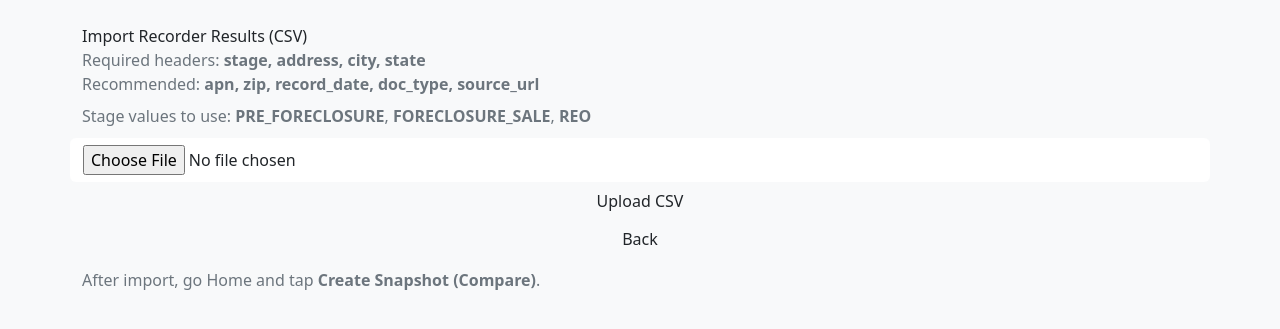
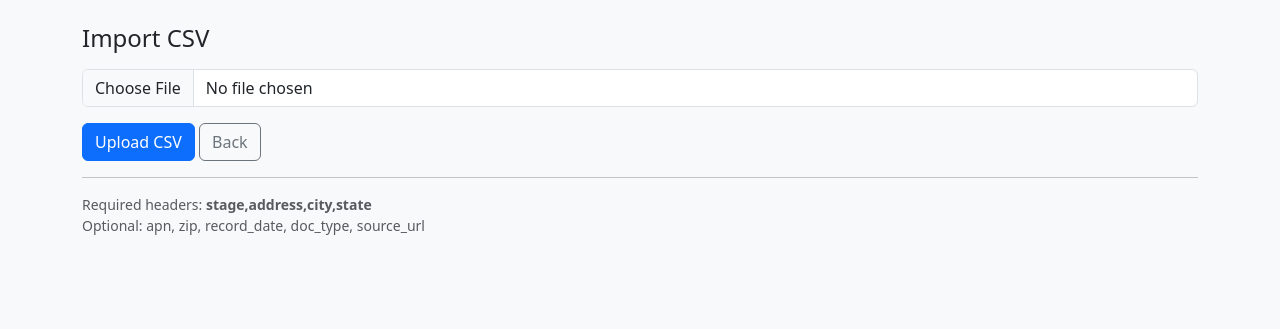
Before and after one commit to WayneWalgenbach/4close, a Flask app: page /import in a window 1280 px wide. Shown: the part 56-385 px from the top of the page. Run offline with Flask 3, Linux system fonts and the light colour scheme; data comes from the database, SQL or seed files in the repository; data that the repository does not hold is empty.

Commit message:
Refactor CSV import form layout and instructions

```diff
--- a/templates/import.html
+++ b/templates/import.html
@@ -1,29 +1,18 @@
 {% extends "base.html" %}
 {% block content %}
-  <div class="box">
-    <div class="section-title">Import Recorder Results (CSV)</div>
+  <h1 class="h4 mb-3">Import CSV</h1>
 
-    <div class="muted">
-      Required headers: <b>stage, address, city, state</b><br>
-      Recommended: <b>apn, zip, record_date, doc_type, source_url</b>
+  <form method="post" enctype="multipart/form-data" action="/import">
+    <div class="mb-3">
+      <input class="form-control" type="file" name="file" accept=".csv" required>
     </div>
+    <button class="btn btn-primary" type="submit">Upload CSV</button>
+    <a class="btn btn-outline-secondary" href="/">Back</a>
+  </form>
 
-    <div class="muted" style="margin-top:8px;">
-      Stage values to use: <b>PRE_FORECLOSURE</b>, <b>FORECLOSURE_SALE</b>, <b>REO</b>
-    </div>
-
-    <div style="margin-top:10px;">
-      <form method="post" enctype="multipart/form-data" action="{{ url_for('import_csv_post') }}">
-        <div class="row">
-          <input class="btn" style="background:#fff;" type="file" name="file" accept=".csv,text/csv">
-          <button class="btn" type="submit">Upload CSV</button>
-          <a class="btn" href="/">Back</a>
-        </div>
-      </form>
-    </div>
-
-    <div class="muted" style="margin-top:10px;">
-      After import, go Home and tap <b>Create Snapshot (Compare)</b>.
-    </div>
+  <hr>
+  <div class="small text-muted">
+    Required headers: <b>stage,address,city,state</b><br>
+    Optional: apn, zip, record_date, doc_type, source_url
   </div>
 {% endblock %}
```
